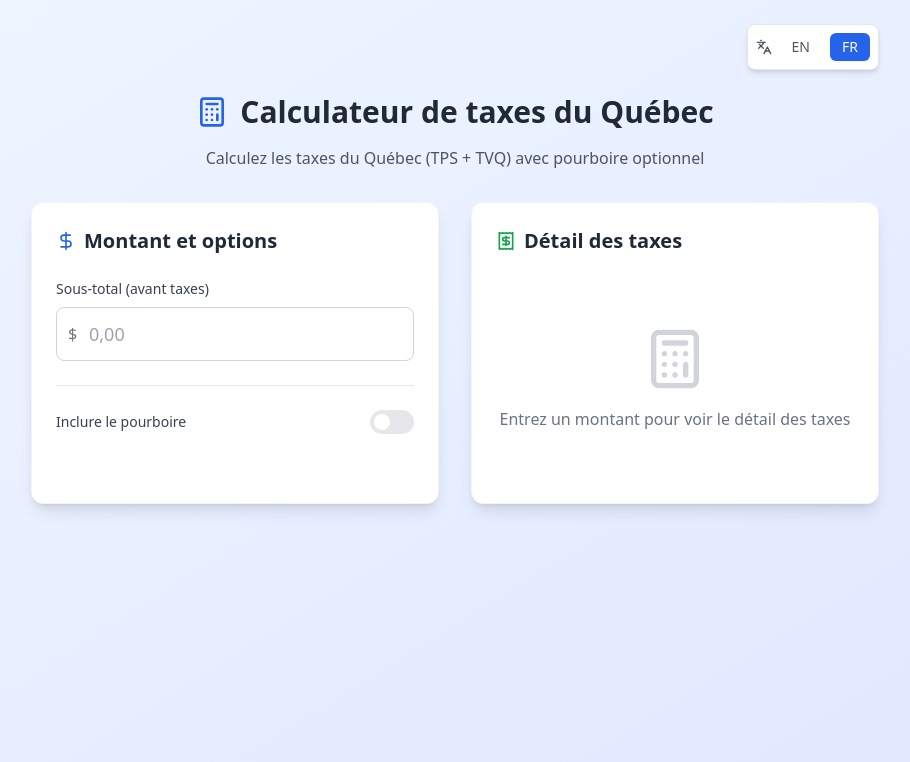
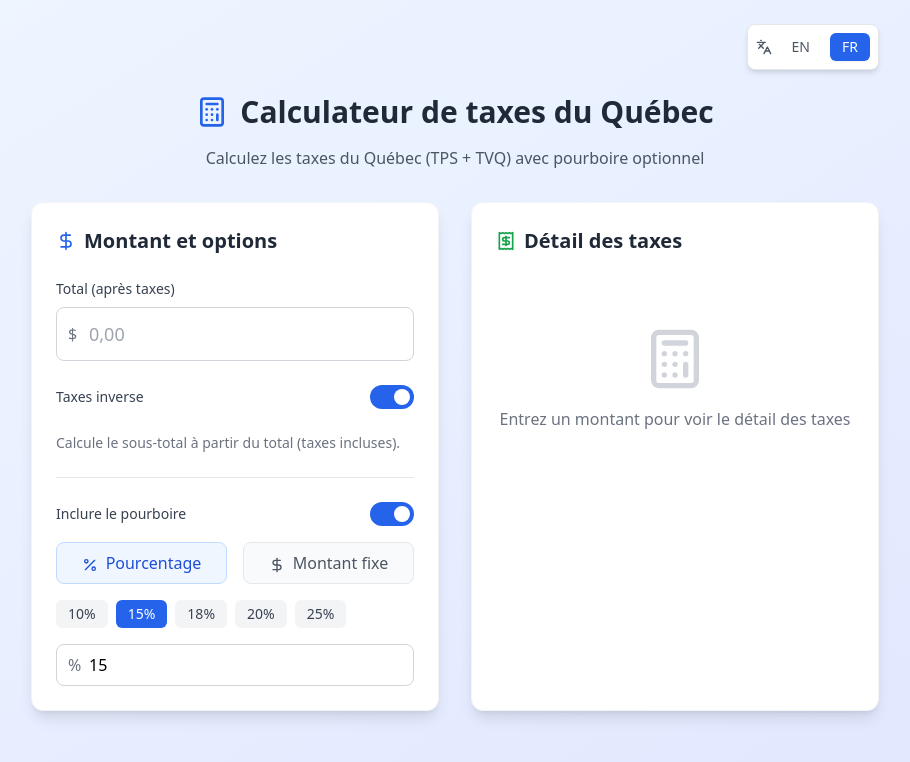
Before and after one commit to hubformation-benoit/taxes-bolt-ia, a React (Vite) app: page / in a window 1280 px wide. Both pictures are taken after a click on the button 577 px from the left and 422 px from the top of the page. Shown: the top 762 px of the page, without its empty margins (185-1095 px from the left). Built offline with nearby package versions, Linux system fonts and the light colour scheme.

Commit message:
code généré par JB AI Assistant avec le modèle google-chat-gemini-pro-1.5

```diff
--- a/src/components/TaxCalculator.tsx
+++ b/src/components/TaxCalculator.tsx
@@ -10,6 +10,7 @@ interface TaxBreakdown {
   totalTax: number;
   tip: number;
   grandTotal: number;
+  totalWithTaxes: number;
 }
 
 const TaxCalculator: React.FC = () => {
@@ -17,6 +18,7 @@ const TaxCalculator: React.FC = () => {
   const [tipType, setTipType] = useState<'percentage' | 'fixed'>('percentage');
   const [tipValue, setTipValue] = useState<string>('15');
   const [includeTip, setIncludeTip] = useState<boolean>(true);
+  const [inverseTax, setInverseTax] = useState<boolean>(false);
   const [breakdown, setBreakdown] = useState<TaxBreakdown | null>(null);
   const [language, setLanguage] = useState<Language>('fr');
 
@@ -30,6 +32,7 @@ const TaxCalculator: React.FC = () => {
     const gst = subtotal * GST_RATE;
     const qst = subtotal * QST_RATE;
     const totalTax = gst + qst;
+    const totalWithTaxes = subtotal + totalTax;
 
     let tip = 0;
     if (includeTip && tipValue) {
@@ -40,7 +43,7 @@ const TaxCalculator: React.FC = () => {
       }
     }
 
-    const grandTotal = subtotal + totalTax + tip;
+    const grandTotal = totalWithTaxes + tip;
 
     return {
       subtotal,
@@ -48,18 +51,28 @@ const TaxCalculator: React.FC = () => {
       qst,
       totalTax,
       tip,
-      grandTotal
+      grandTotal,
+      totalWithTaxes
     };
   };
 
+  const calculateInverseTax = (totalWithTaxes: number): TaxBreakdown => {
+    const subtotal = totalWithTaxes / (1 + GST_RATE + QST_RATE);
+    return calculateTax(subtotal);
+  }
+
   useEffect(() => {
-    if (amount && !isNaN(parseFloat(amount))) {
-      const subtotal = parseFloat(amount);
-      setBreakdown(calculateTax(subtotal));
+    const numericalAmount = parseFloat(amount);
+    if (amount && !isNaN(numericalAmount)) {
+      if (inverseTax) {
+        setBreakdown(calculateInverseTax(numericalAmount));
+      } else {
+        setBreakdown(calculateTax(numericalAmount));
+      }
     } else {
       setBreakdown(null);
     }
-  }, [amount, tipType, tipValue, includeTip]);
+  }, [amount, tipType, tipValue, includeTip, inverseTax]);
 
   const formatCurrency = (value: number): string => {
     const locale = language === 'fr' ? 'fr-CA' : 'en-CA';
@@ -115,7 +128,7 @@ const TaxCalculator: React.FC = () => {
             {/* Amount Input */}
             <div>
               <label className="block text-sm font-medium text-gray-700 mb-2">
-                {t.subtotalLabel}
+                {inverseTax ? t.totalLabel : t.subtotalLabel}
               </label>
               <div className="relative">
                 <span className="absolute left-3 top-1/2 transform -translate-y-1/2 text-gray-500">$</span>
@@ -128,6 +141,27 @@ const TaxCalculator: React.FC = () => {
                 />
               </div>
             </div>
+            {/* Inverse Tax Toggle */}
+            <div className="flex items-center justify-between">
+              <label className="text-sm font-medium text-gray-700">{t.inverseTaxLabel}</label>
+              <button
+                  onClick={() => setInverseTax(!inverseTax)}
+                  className={`relative inline-flex h-6 w-11 items-center rounded-full transition-colors ${
+                      inverseTax ? 'bg-blue-600' : 'bg-gray-200'
+                  }`}
+              >
+                  <span
+                      className={`inline-block h-4 w-4 transform rounded-full bg-white transition-transform ${
+                          inverseTax ? 'translate-x-6' : 'translate-x-1'
+                      }`}
+                  />
+              </button>
+            </div>
+            {inverseTax && (
+                <p className="text-sm text-gray-500 mt-2">
+                  {t.inverseTaxMessage} {/* Use the translated label */}
+                </p>
+            )}
 
             {/* Tip Options */}
             <div className="border-t pt-6">
--- a/src/types/language.ts
+++ b/src/types/language.ts
@@ -20,6 +20,10 @@ export interface Translations {
   effectiveRate: string;
   taxExplanation: string;
   enterAmount: string;
+  inverseTaxLabel: string;
+  totalLabel: string;
+  totalPlaceholder: string;
+  inverseTaxMessage: string;
 }
 
 export const translations: Record<Language, Translations> = {
@@ -42,7 +46,11 @@ export const translations: Record<Language, Translations> = {
     grandTotal: 'Grand Total',
     effectiveRate: 'Effective tax rate:',
     taxExplanation: 'Quebec combines federal GST (5%) and provincial QST (9.975%) for a total tax rate of 14.975%.',
-    enterAmount: 'Enter an amount to see the tax breakdown'
+    enterAmount: 'Enter an amount to see the tax breakdown',
+    inverseTaxLabel: "Inverse tax",
+    totalLabel: "Total (after taxes)",
+    totalPlaceholder: "Enter the total",
+    inverseTaxMessage: "Calculates the subtotal from the total (including taxes).",
   },
   fr: {
     title: 'Calculateur de taxes du Québec',
@@ -63,6 +71,10 @@ export const translations: Record<Language, Translations> = {
     grandTotal: 'Total général',
     effectiveRate: 'Taux de taxe effectif :',
     taxExplanation: 'Le Québec combine la TPS fédérale (5%) et la TVQ provinciale (9,975%) pour un taux total de 14,975%.',
-    enterAmount: 'Entrez un montant pour voir le détail des taxes'
+    enterAmount: 'Entrez un montant pour voir le détail des taxes',
+    inverseTaxLabel: "Taxes inverse",
+    totalLabel: "Total (après taxes)",
+    totalPlaceholder: "Entrez le total",
+    inverseTaxMessage: "Calcule le sous-total à partir du total (taxes incluses)."
   }
 };
```
Lines whose indentation alone changed are shown as unchanged.
